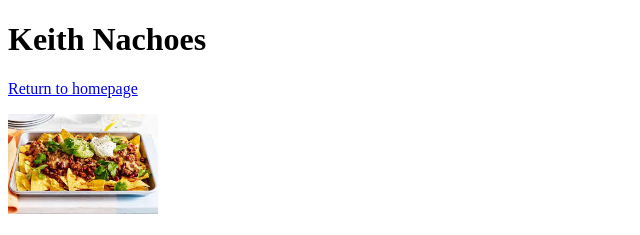
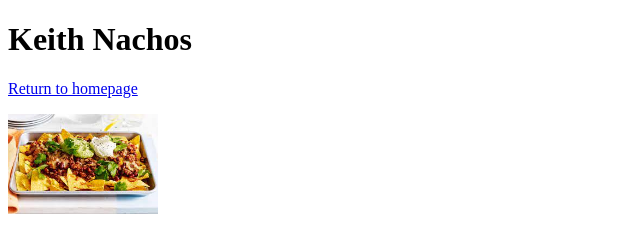
Before and after one commit to KgitWH21/odin-recipes, a plain HTML site: page recipes/keith_nachos.html in a window 1280 px wide. Shown: the top 235 px of the page, 0-640 px from the left. Drawn offline with Linux system fonts and the light colour scheme.

Commit message:
Fix title typo

```diff
--- a/recipes/keith_nachos.html
+++ b/recipes/keith_nachos.html
@@ -7,7 +7,7 @@
     <title>Keith Fiesta Nachos</title>
 </head>
 <body>
-    <h1>Keith Nachoes</h1>
+    <h1>Keith Nachos</h1>
 
     <p><a href="../index.html">Return to homepage</a></p>
 
```
